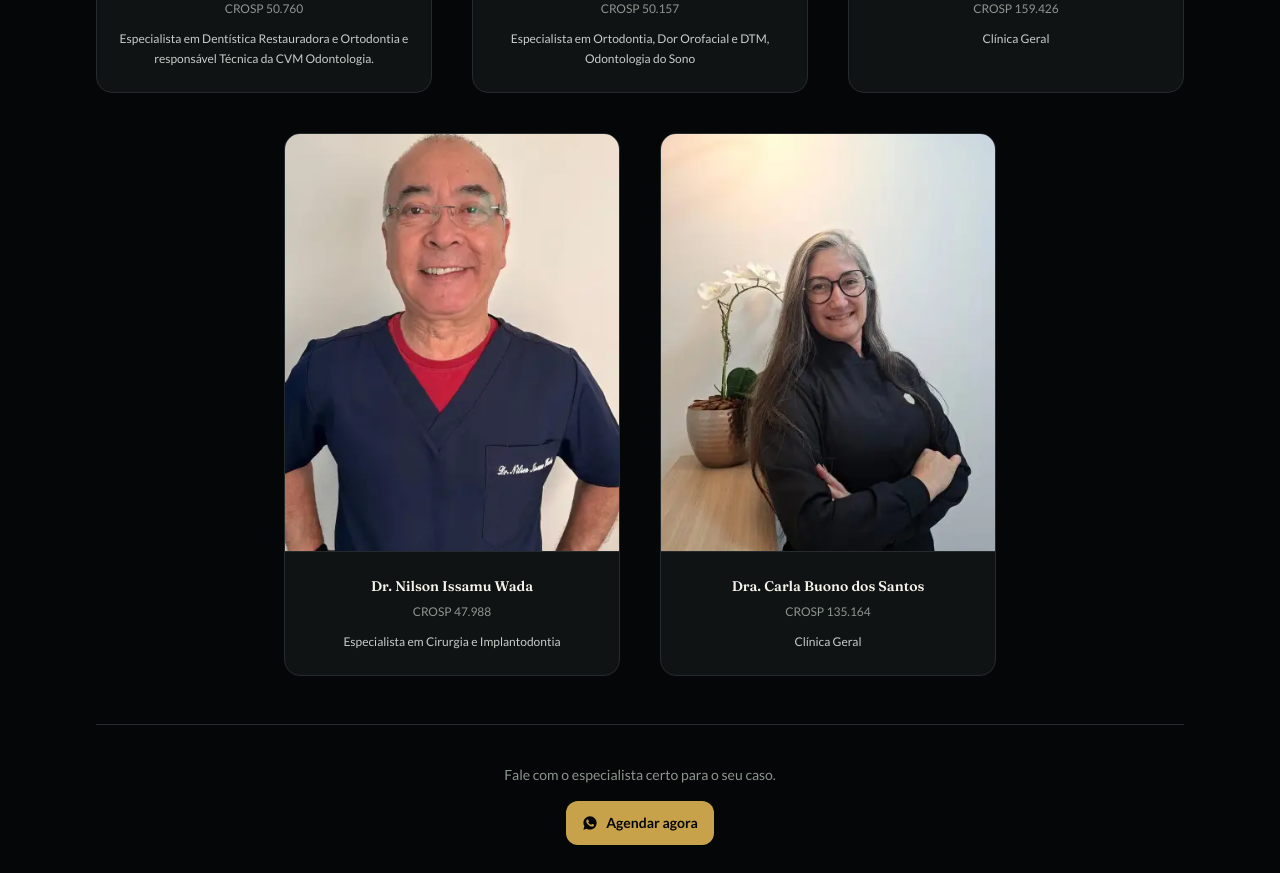
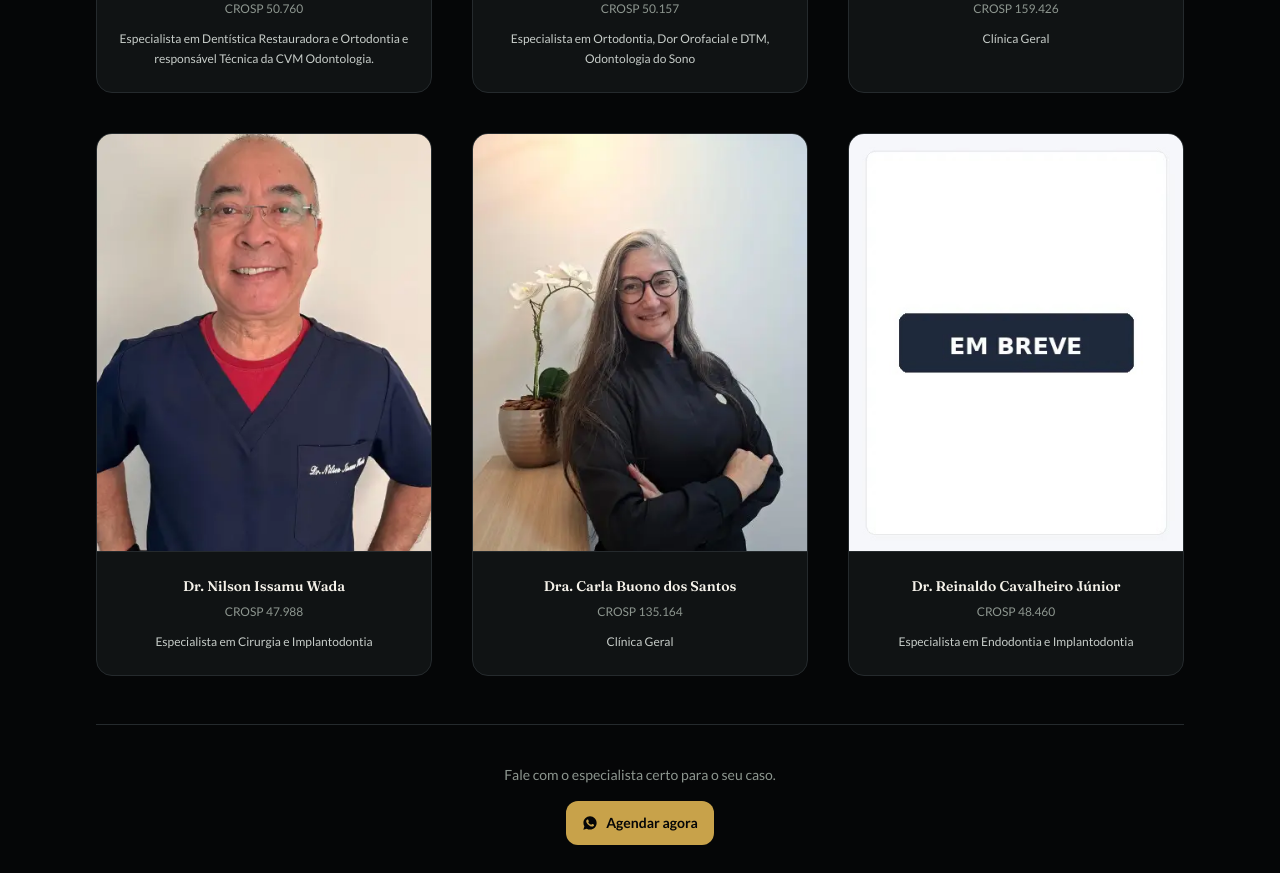
Before and after one commit to danielbelentini/cvmodonto, a Next.js app: page / in a window 1280 px wide. Shown: the part 4100-4973 px from the top of the page. Built offline with nearby package versions, Linux system fonts and the light colour scheme.

Commit message:
Todos os dentistas, ajuste links footer

```diff
--- a/components/Footer.tsx
+++ b/components/Footer.tsx
@@ -31,7 +31,7 @@ export default function Footer() {
               {nav.map((item) => (
                 <li key={item.href}>
                   <a
-                    href={item.href}
+                    href={`/${item.href}`}
                     className="text-sm text-ink-soft transition-colors hover:text-teal-bright"
                   >
                     {item.label}
--- a/components/Partners.tsx
+++ b/components/Partners.tsx
@@ -16,7 +16,6 @@ export default function Partners() {
         <Reveal>
           <div className="mt-12 flex flex-wrap items-center justify-center gap-6">
             {partners.map((partner) => (
-              // Placeholder — substituir pela logo real de cada convênio (160x80)
               <div
                 key={partner.name}
                 className="flex h-20 w-40 items-center justify-center rounded-xl border border-line bg-panel px-4"
--- a/components/Team.tsx
+++ b/components/Team.tsx
@@ -16,22 +16,12 @@ export default function Team() {
         {/* 3 cards na fileira de cima, 2 centralizadas embaixo — todos com a mesma largura.
             Grade de 6 colunas no desktop: cada card ocupa 2 colunas; os dois últimos
             recebem um deslocamento para ficarem centralizados na segunda fileira. */}
-        <div className="mt-12 grid gap-8 sm:grid-cols-2 lg:grid-cols-6 lg:gap-10">
-          {team.map((member, index) => (
-            <Reveal
-              key={member.cro}
-              className={`lg:col-span-2 ${index === 3 ? "lg:col-start-2" : ""} ${
-                index === 4 ? "lg:col-start-4" : ""
-              }`}
-            >
-        {/* <div className="mt-12 grid gap-8 sm:grid-cols-2 lg:grid-cols-6 lg:gap-10">
-          {team.map((member, index) => (
-            <Reveal
-              key={member.cro}
-              className={`lg:col-span-2 ${
-                index % 2 === 0 ? "lg:col-start-2" : ""
-              }`}
-            > */}
+                {/* Grade simples de 3 colunas — com os 6 integrantes da equipe, isso já
+            resulta em 3 cards na fileira de cima e 3 embaixo, todos com a
+            mesma largura, sem precisar de nenhum ajuste manual de posição. */}
+        <div className="mt-12 grid gap-8 sm:grid-cols-2 lg:grid-cols-3 lg:gap-10">
+          {team.map((member) => (
+            <Reveal key={member.cro}>
               <div className="flex h-full flex-col overflow-hidden rounded-2xl border border-line bg-panel">
                 {/* Foto placeholder (placehold.co) — enquadramento do peito para cima.
                     Proporção 4:5 reservada para caber a imagem inteira. As URLs de
--- a/lib/content.ts
+++ b/lib/content.ts
@@ -8,7 +8,7 @@ export const clinic = {
   whatsappDisplay: "(11) 99946-9633",
   whatsappNumber: "5511999469633",
   whatsappMessage:
-    "Olá! Vim pelo site e gostaria de agendar minha avaliação gratuita na CVM Odontologia.",
+    "Olá! Vim pelo site e gostaria de agendar minha avaliação na CVM Odontologia.",
   address: {
     line1: "Rua Paulo de Faria, 146 — sala 607, Torre 2",
     city: "São Paulo - SP",
@@ -166,12 +166,13 @@ export const team = [
     photo: "images/team/dra-carla-buono-dos-santos.jpg",
     webp: "images/team/dra-carla-buono-dos-santos.webp",
   },
-  // {
-  //   name: "Dr. Reinaldo Cavalheiro Júnior",
-  //   cro: "CROSP 48.460",
-  //   specialty: "Endodontia e Implantodontia",
-  //   photo: "https://placehold.co/400x500/181c1e/8d968f?text=Foto",
-  // },
+  {
+    name: "Dr. Reinaldo Cavalheiro Júnior",
+    cro: "CROSP 48.460",
+    specialty: "Especialista em Endodontia e Implantodontia",
+    photo: "images/team/dummy.jpg",
+    webp: "images/team/dummy.webp",
+  },
 ];
 
 // Depoimentos de exemplo — conteúdo fictício de placeholder até a definição
```
Also changed, not shown: public/images/team/dummy.png (added), public/images/team/dummy.webp (added).
